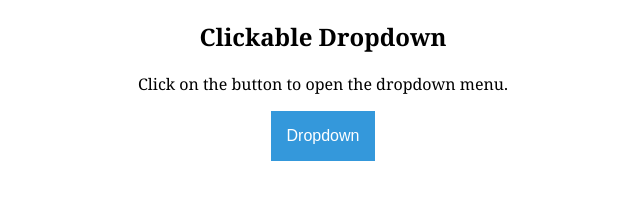
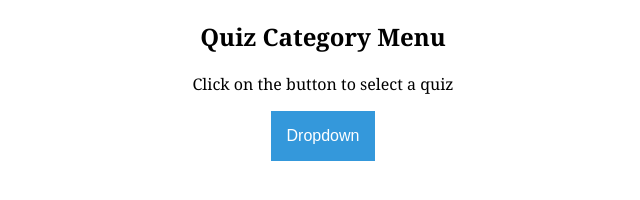
Before and after one commit to UnumPBLGroup21/UnumPBLGroup21.github.io, a plain HTML site: page index.html in a window 1280 px wide. Shown: the whole page, without its empty margins (317-957 px from the left). Drawn offline with Linux system fonts and the light colour scheme.

Commit message:
Added text to dropdown code

```diff
--- a/index.html
+++ b/index.html
@@ -51,8 +51,8 @@ font-family: georgia;
 </head>
 <body>
 
-<h2>Clickable Dropdown</h2>
-<p>Click on the button to open the dropdown menu.</p>
+<h2>Quiz Category Menu</h2>
+<p>Click on the button to select a quiz</p>
 
 <div class="dropdown">
 <button onclick="myFunction()" class="dropbtn">Dropdown</button>
```
